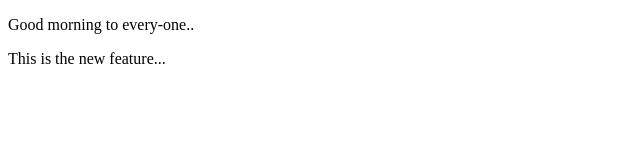
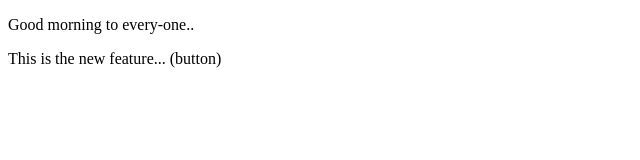
Before and after one commit to NithishDev2005/LocalRepo, a plain HTML site: page index.html in a window 1280 px wide. Shown: the full height of the page, 0-640 px from the left. Drawn offline with Linux system fonts and the light colour scheme.

Commit message:
Add button

```diff
--- a/index.html
+++ b/index.html
@@ -5,7 +5,7 @@
     <meta name="viewport" content="width=device-width, initial-scale=1.0">
     <title>HelloWorld</title>
     <p> Good morning to every-one..</p>
-    <p> This is the new feature...</p>
+    <p> This is the new feature... (button)</p>
 </head>
 <body>
 
```
